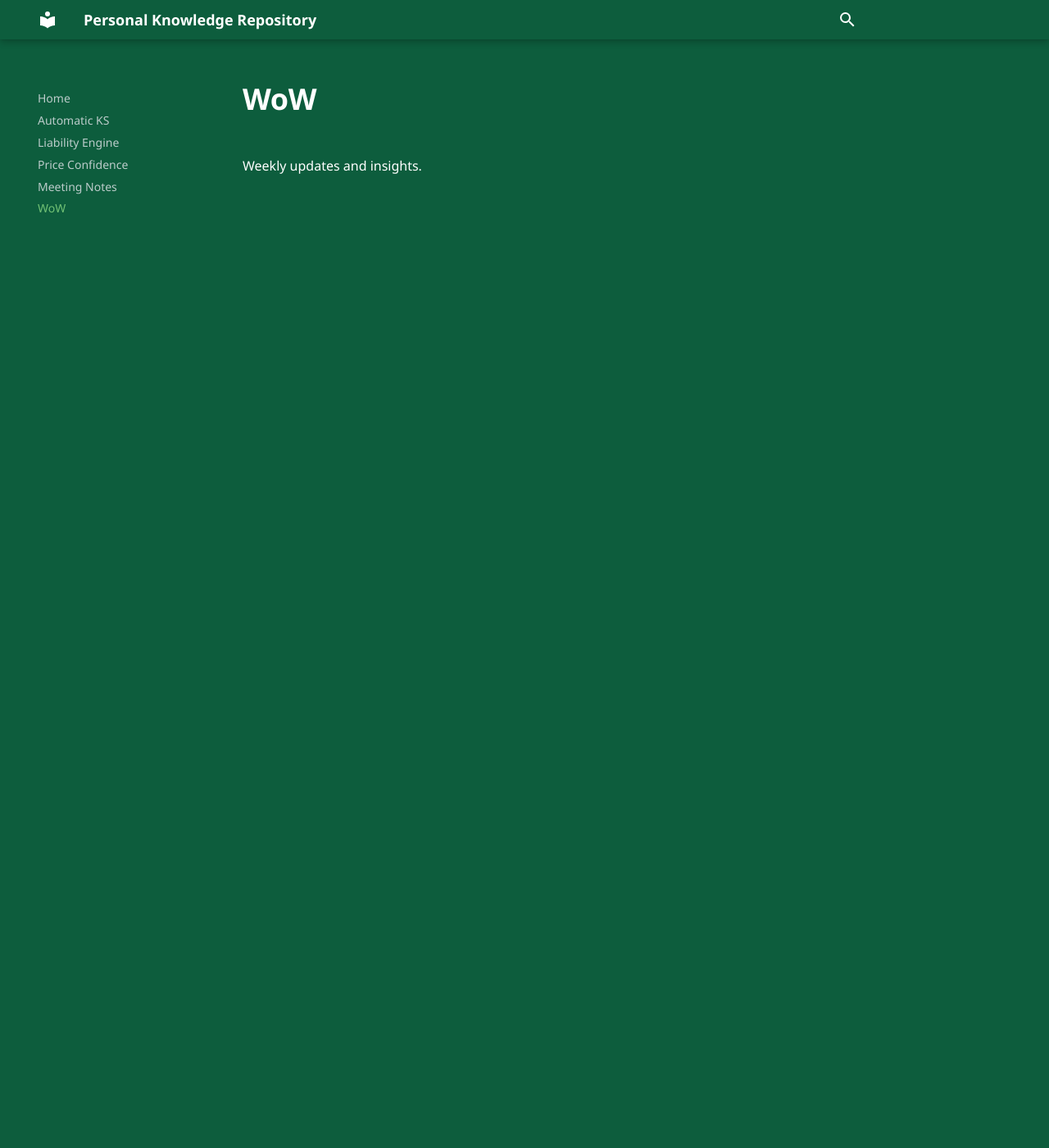
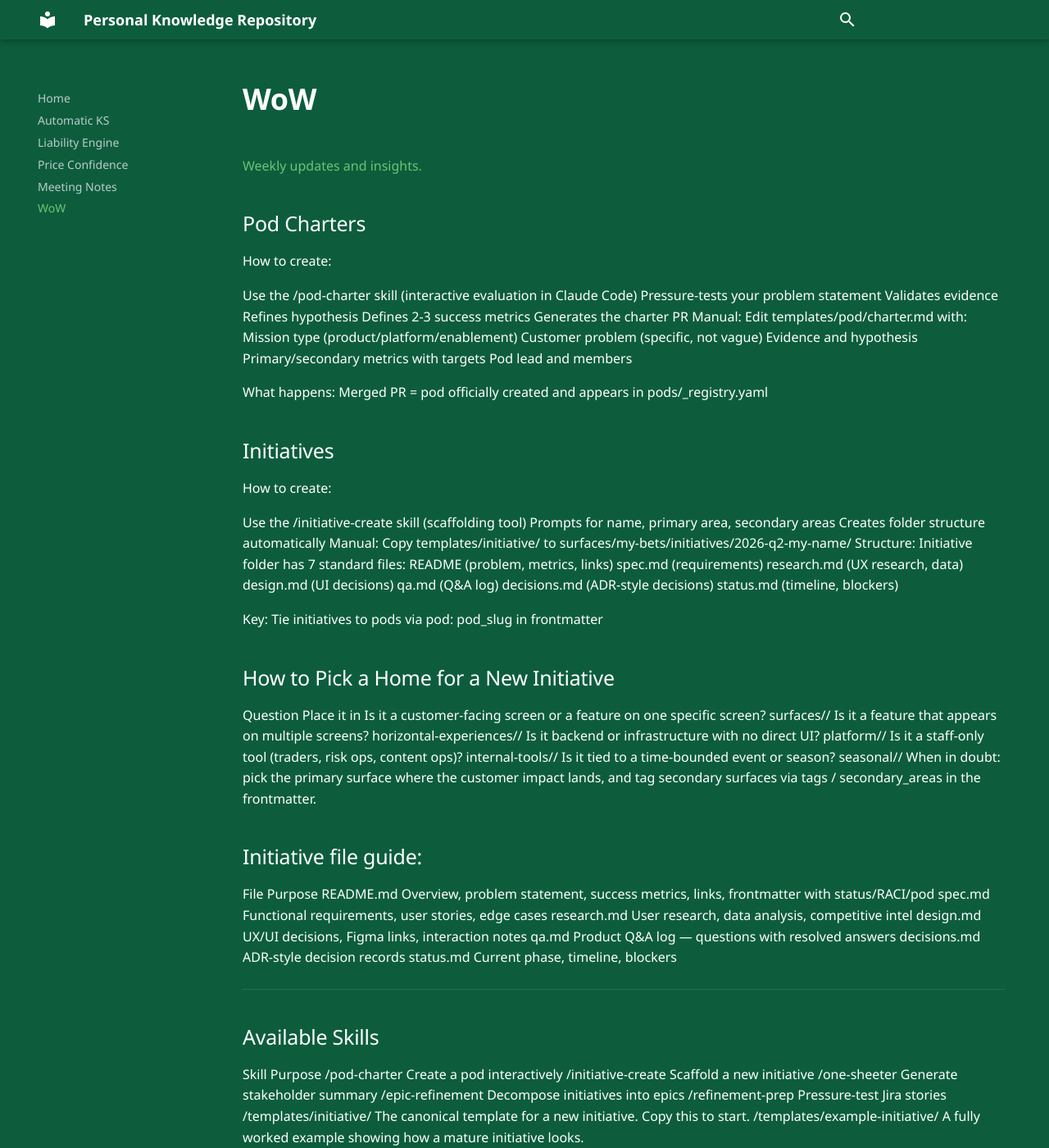
Before and after one commit to MiguelGomes2/pages-mgomes, an MkDocs documentation site: the page built from docs/wow/index.md, in a window 1280 px wide and 1400 px high. Shown: the whole window at 82% size. Built offline with MkDocs 1.6.1 and Material for MkDocs 9.7.7, drawn with Linux system fonts in a browser that asks for light colours; some web fonts are replaced.

Commit message:
Update index.md

```diff
--- a/docs/wow/index.md
+++ b/docs/wow/index.md
@@ -1,3 +1,70 @@
 # WoW
 
-Weekly updates and insights.
+[Weekly updates and insights.](https://github.com/fanduel/sports-product-hub)
+
+## Pod Charters
+How to create:
+
+Use the /pod-charter skill (interactive evaluation in Claude Code)
+Pressure-tests your problem statement
+Validates evidence
+Refines hypothesis
+Defines 2-3 success metrics
+Generates the charter PR
+Manual: Edit templates/pod/charter.md with:
+Mission type (product/platform/enablement)
+Customer problem (specific, not vague)
+Evidence and hypothesis
+Primary/secondary metrics with targets
+Pod lead and members
+
+What happens: Merged PR = pod officially created and appears in pods/_registry.yaml
+
+## Initiatives
+How to create:
+
+Use the /initiative-create skill (scaffolding tool)
+Prompts for name, primary area, secondary areas
+Creates folder structure automatically
+Manual: Copy templates/initiative/ to surfaces/my-bets/initiatives/2026-q2-my-name/
+Structure: Initiative folder has 7 standard files:
+README (problem, metrics, links)
+spec.md (requirements)
+research.md (UX research, data)
+design.md (UI decisions)
+qa.md (Q&A log)
+decisions.md (ADR-style decisions)
+status.md (timeline, blockers)
+
+Key: Tie initiatives to pods via pod: pod_slug in frontmatter
+
+## How to Pick a Home for a New Initiative
+Question	Place it in
+Is it a customer-facing screen or a feature on one specific screen?	surfaces/<screen>/
+Is it a feature that appears on multiple screens?	horizontal-experiences/<feature>/
+Is it backend or infrastructure with no direct UI?	platform/<area>/
+Is it a staff-only tool (traders, risk ops, content ops)?	internal-tools/<tool>/
+Is it tied to a time-bounded event or season?	seasonal/<event>/
+When in doubt: pick the primary surface where the customer impact lands, and tag secondary surfaces via tags / secondary_areas in the frontmatter.
+
+## Initiative file guide:
+File	Purpose
+README.md	Overview, problem statement, success metrics, links, frontmatter with status/RACI/pod
+spec.md	Functional requirements, user stories, edge cases
+research.md	User research, data analysis, competitive intel
+design.md	UX/UI decisions, Figma links, interaction notes
+qa.md	Product Q&A log — questions with resolved answers
+decisions.md	ADR-style decision records
+status.md	Current phase, timeline, blockers
+
+____________________
+
+## Available Skills
+Skill	Purpose
+/pod-charter	Create a pod interactively
+/initiative-create	Scaffold a new initiative
+/one-sheeter	Generate stakeholder summary
+/epic-refinement	Decompose initiatives into epics
+/refinement-prep	Pressure-test Jira stories
+/templates/initiative/ The canonical template for a new initiative. Copy this to start.
+/templates/example-initiative/ A fully worked example showing how a mature initiative looks.
```
